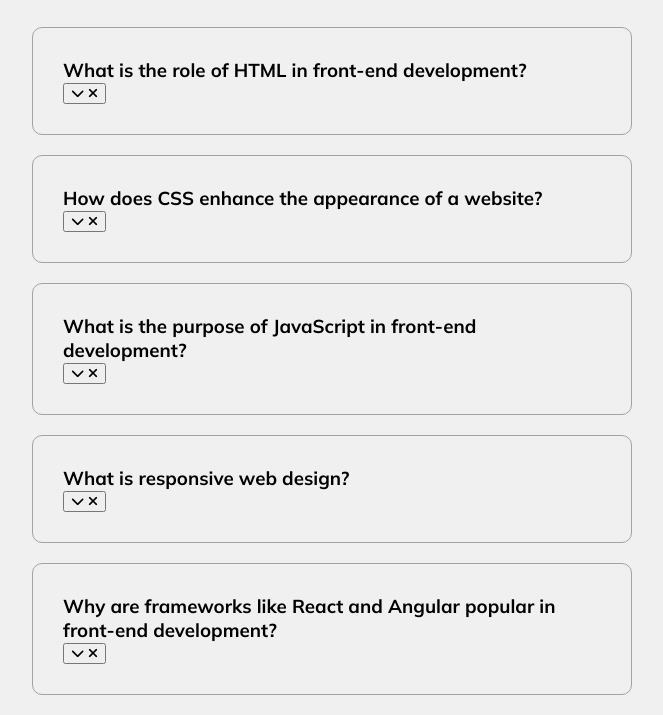
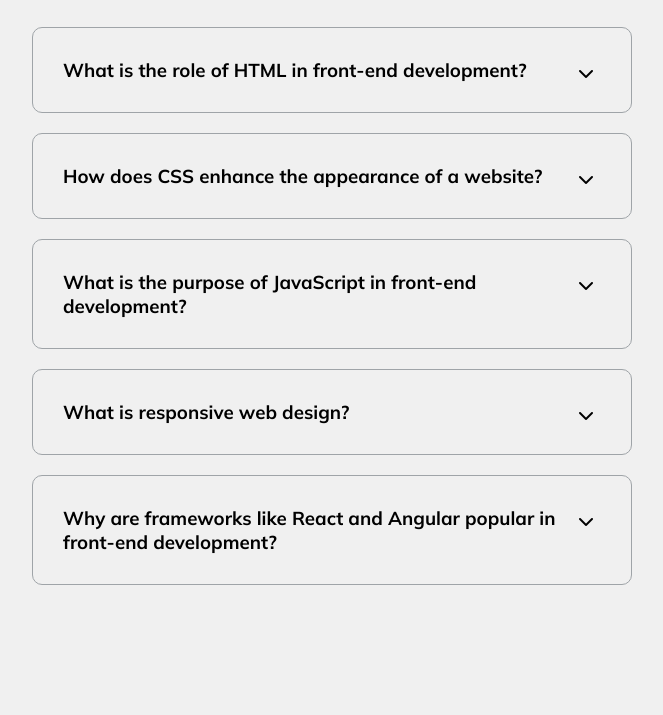
Before and after one commit to lenasedkiewicz/50projects50days, a plain HTML site: page day12/index.html in a window 1280 px wide. Shown: the part 93-808 px from the top of the page, without its empty margins (308-971 px from the left). Drawn offline with Linux system fonts and the light colour scheme.

Commit message:
Add btn toggle

```diff
--- a/day12/index.html
+++ b/day12/index.html
@@ -26,7 +26,7 @@
           paragraphs, links, and images, providing the basic framework for a
           webpage.
         </p>
-        <button>
+        <button class="faq-toggle">
           <i class="fas fa-chevron-down"></i> <i class="fas fa-times"></i>
         </button>
       </div>
@@ -39,7 +39,7 @@
           allows developers to apply visual styles such as colors, fonts, and
           spacing, making the website more attractive and user-friendly.
         </p>
-        <button>
+        <button class="faq-toggle">
           <i class="fas fa-chevron-down"></i> <i class="fas fa-times"></i>
         </button>
       </div>
@@ -53,7 +53,7 @@
           forms, animations, and real-time updates, enhancing the user
           experience.
         </p>
-        <button>
+        <button class="faq-toggle">
           <i class="fas fa-chevron-down"></i> <i class="fas fa-times"></i>
         </button>
       </div>
@@ -64,7 +64,7 @@
           on various devices and screen sizes. It uses flexible layouts, media
           queries, and scalable images to adapt to the user's device.
         </p>
-        <button>
+        <button class="faq-toggle">
           <i class="fas fa-chevron-down"></i> <i class="fas fa-times"></i>
         </button>
       </div>
@@ -79,7 +79,7 @@
           improved performance, and easier maintenance, making development
           faster and more scalable.
         </p>
-        <button>
+        <button class="faq-toggle">
           <i class="fas fa-chevron-down"></i> <i class="fas fa-times"></i>
         </button>
       </div>
--- a/day12/script.js
+++ b/day12/script.js
@@ -0,0 +1,7 @@
+const toggles = document.querySelectorAll(".faq-toggle");
+
+toggles.forEach((toggle) => {
+  toggle.addEventListener("click", () => {
+    toggle.parentNode.classList.toggle("active");
+  });
+});
--- a/day12/style.css
+++ b/day12/style.css
@@ -67,3 +67,41 @@
 .faq.active .faq-text {
   display: block;
 }
+
+.faq-toggle {
+  background-color: transparent;
+  border: 0;
+  border-radius: 50%;
+  cursor: pointer;
+  display: flex;
+  align-items: center;
+  justify-content: center;
+  font-size: 16px;
+  padding: 0;
+  position: absolute;
+  top: 30px;
+  right: 30px;
+  height: 30px;
+  width: 30px;
+}
+
+.faq-toggle:focus {
+  outline: 0;
+}
+
+.faq-toggle .fa-times {
+  display: none;
+}
+
+.faq.active .faq-toggle .fa-times {
+  display: block;
+  color: #fff;
+}
+
+.faq.active .faq-toggle .fa-chevron-down {
+  display: none;
+}
+
+.faq.active .faq-toggle {
+  background-color: #9fa4a8;
+}
```
